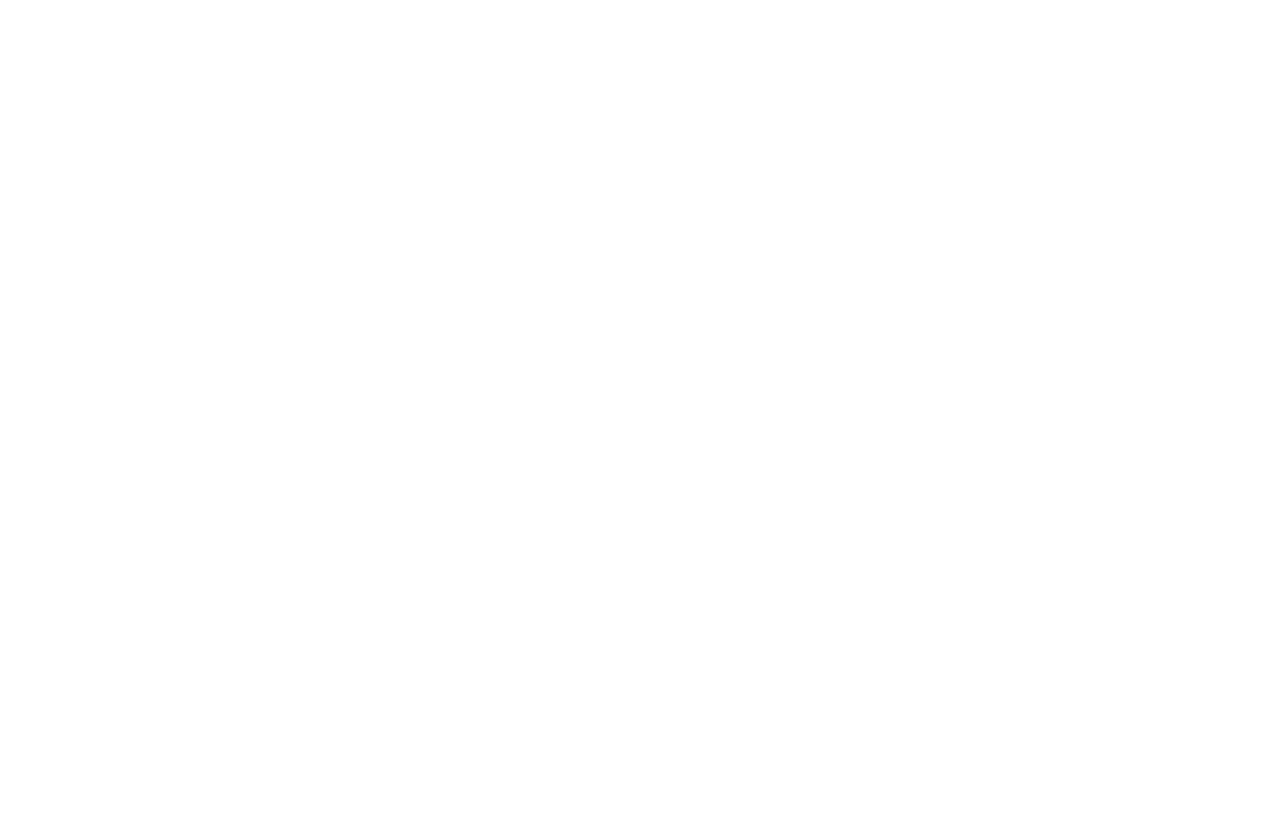
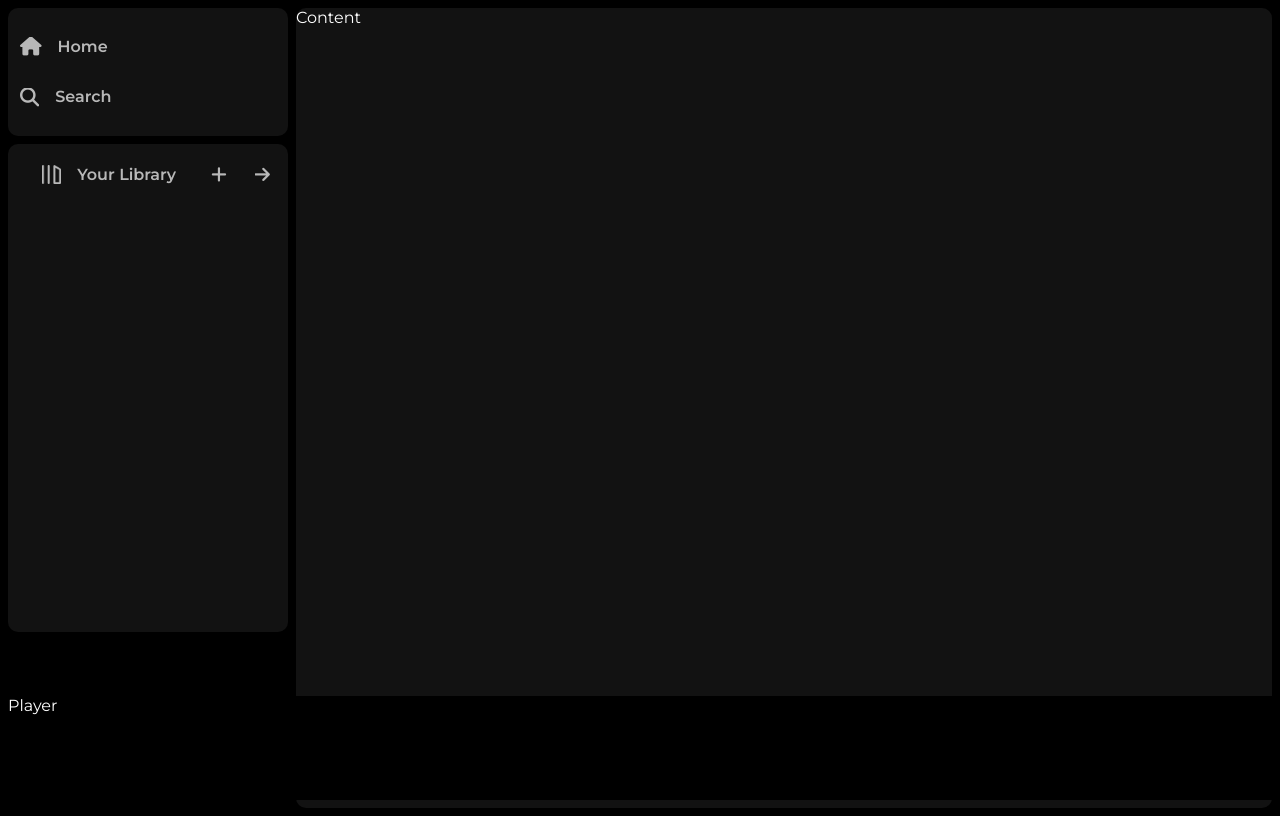
Before and after one commit to Abhi-2903/spotify-clone, a plain HTML site: page index.html in a window 1280 px wide. Drawn offline with Linux system fonts and the light colour scheme.

Commit message:
update sidebar

```diff
--- a/index.html
+++ b/index.html
@@ -3,10 +3,50 @@
 <head>
     <meta charset="UTF-8">
     <meta name="viewport" content="width=device-width, initial-scale=1.0">
-    <title>Document</title>
+    <link rel="stylesheet" href="https://cdnjs.cloudflare.com/ajax/libs/font-awesome/6.5.2/css/all.min.css">
     <link rel="stylesheet" href="style.css">
+    <link rel="icon" href="./assests/logo.png">
+    <title>Spotify - Web Player: Music for everyone</title>
+    <link rel="preconnect" href="https://fonts.googleapis.com">
+    <link rel="preconnect" href="https://fonts.gstatic.com" crossorigin>
+    <link href="https://fonts.googleapis.com/css2?family=Montserrat:ital,wght@0,100..900;1,100..900&display=swap" rel="stylesheet">
+
 </head>
 <body>
+    <div class="main">
+        <div class="sidebar">
+        <div class="nav">
+            <div class="navoption ">
+                <i class="fa-solid fa-house"></i>
+                <a href=" ">Home</a>
+            </div>
+            <div class="navoption">
+                <i class="fa-solid fa-magnifying-glass "></i>
+                <a href=" ">Search</a>
+            </div>
+        </div>
+
+        <div class="library">
+            <div class="options">
+                <div class="liboptions navoption">
+                    <!-- <a href=" "><img src="./assests/library_icon.png" alt="acess your Library"><p>Your library</p></a> -->
+                   <a  class="" href=" "> <button><img src="./assests/library_icon.png"><p>Your Library</p></button></a>
+                </div>
+                <div class="libnav">
+                    <div class="plus">
+                        <a href=" "><button><i class="fa-solid fa-plus"></button></i></a>
+                    </div>
+                    <div class="arrow">
+                        <a href=" "><button><i class="fa-solid fa-arrow-right"></button></i></a>
+                    </div>
+                </div>
+            </div>
+            <div class="boxes"></div>
+        </div>
+        </div>
+        <div class="content">Content</div>
+        <div class="player">Player</div>
+    </div>
 
 </body>
 </html>
--- a/style.css
+++ b/style.css
@@ -0,0 +1,109 @@
+*{
+    font-family: "Montserrat", sans-serif;
+margin: 0px;
+color: white;
+overflow: hidden;}
+.main{
+    display: flex;
+    height: 100vh;
+    padding: 0.5rem;
+    background-color: black;
+}
+.sidebar{
+    background-color: rgb(0, 0, 0);
+    width: 280px;
+    margin-right: 0.5rem;
+}
+.content{
+    background-color: #121212;
+    flex: 1;
+    border-radius: 10px;
+    overflow: auto;
+}
+.player{
+    background-color: rgb(0, 0, 0);
+    bottom: 0px;
+    position: fixed;
+    width: 100%;
+    height: 13%;
+}
+
+a{
+    text-decoration: none;
+}
+.nav{
+    background-color: #121212;
+    display: flex;
+    flex-direction: column;
+    height: 112px;
+    justify-content: space-evenly;
+    padding: 0.5rem 0.75rem;
+    border-radius: 10px
+}
+.navoption{
+    line-height: 2.5rem;
+    opacity: 0.7;
+    display: flex;
+    align-items: center;
+}
+
+.navoption i{
+    font-size: 1.2rem;
+}
+.navoption a{
+    font-size: 1rem;
+    font-weight: 600;
+    margin-left: 1rem;
+}
+.navoption:hover{
+    opacity: 1;
+}
+.library{
+    background-color: #121212;
+    border-radius: 10px;
+    height: 59%;
+    margin-top: 0.5rem;
+    margin-bottom: 0.5rem;
+    padding: 0.5rem 0.75rem;
+    overflow: clip;
+
+}
+.libnav{
+    display: flex;
+    align-items: center;
+}
+.options{
+    display: flex;
+    justify-content: space-between;
+    margin-top: 0.75rem;
+}
+.liboptions{
+    display: flex;
+    flex-direction: column;
+}
+button{
+    border: 0px;
+    background-color: transparent;
+    cursor: pointer;
+    display: flex;
+    justify-content: center;
+}
+button p{
+    font-size: 1rem;
+    font-weight: 600;
+    margin-left: 1rem;
+}
+
+.liboptions img{
+    height: 1.2rem;
+    width: 1.2rem;
+
+}
+.libnav button{
+    margin-left: 1rem;
+    opacity: 0.7;
+    font-size: 1.1rem;
+}
+.libnav button:hover{
+    opacity: 1;
+}
```
